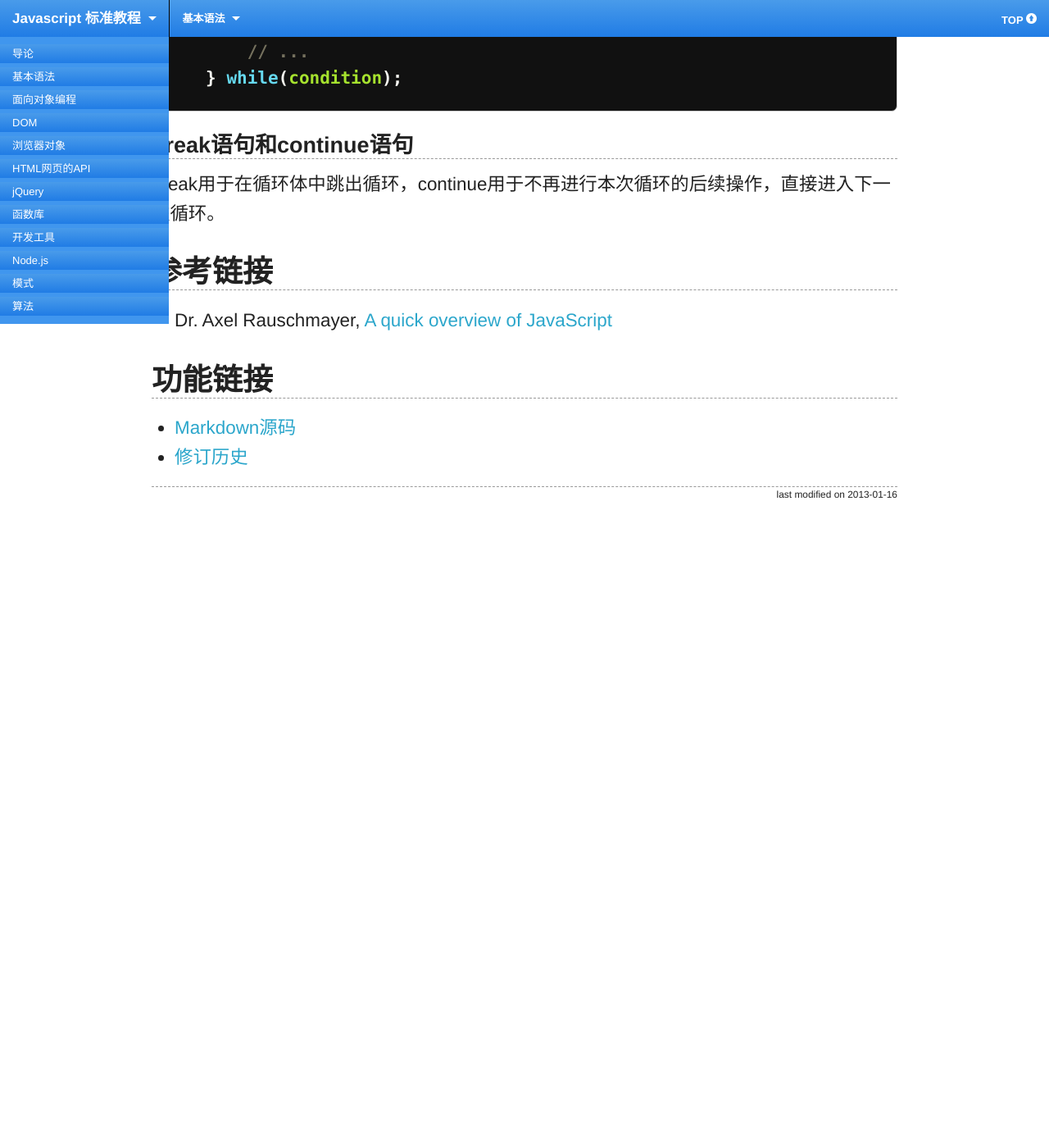
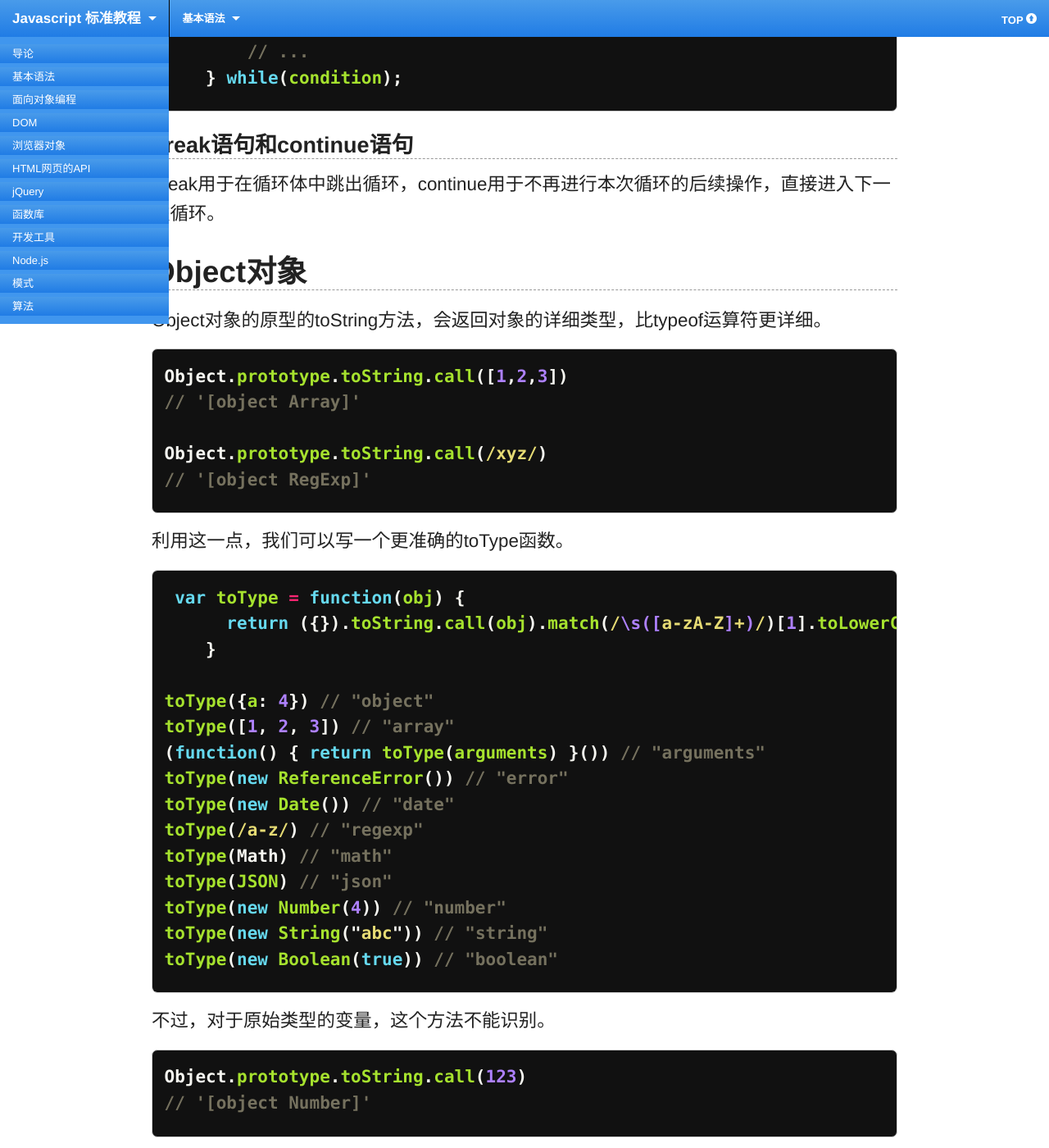
Before and after one commit to ruanyf/jstutorial, a Jekyll site: the page built from grammar/basic.md, in a window 1280 px wide and 1400 px high, scrolled down 10969 px. Shown: the whole window at 82% size. Built offline with Jekyll 4.4.1, drawn with Linux system fonts in a browser that asks for light colours; Markdown is read by kramdown in place of the engine named in the settings; before the commit the page ends 11599 px from its top, so only the background shows below that; some of the changed text lies outside the part shown.

Commit message:
add grammar/basic/Object

```diff
--- a/grammar/basic.md
+++ b/grammar/basic.md
@@ -3,7 +3,7 @@ title: 语法概述
 layout: page
 category: grammar
 date: 2012-12-14
-modifiedOn: 2013-01-16
+modifiedOn: 2013-01-17
 ---
 
 ## 注释
@@ -435,6 +435,52 @@ do...while循环与while循环类似，唯一的区别就是先运行一次循
 
 break用于在循环体中跳出循环，continue用于不再进行本次循环的后续操作，直接进入下一次循环。
 
+## Object对象
+
+Object对象的原型的toString方法，会返回对象的详细类型，比typeof运算符更详细。
+
+{% highlight javascript %}
+
+Object.prototype.toString.call([1,2,3])
+// '[object Array]'
+
+Object.prototype.toString.call(/xyz/)
+// '[object RegExp]'
+
+{% endhighlight %}
+
+利用这一点，我们可以写一个更准确的toType函数。
+
+{% highlight javascript %}
+
+ var toType = function(obj) {
+      return ({}).toString.call(obj).match(/\s([a-zA-Z]+)/)[1].toLowerCase()
+    }
+
+toType({a: 4}) // "object"
+toType([1, 2, 3]) // "array"
+(function() { return toType(arguments) }()) // "arguments"
+toType(new ReferenceError()) // "error"
+toType(new Date()) // "date"
+toType(/a-z/) // "regexp"
+toType(Math) // "math"
+toType(JSON) // "json"
+toType(new Number(4)) // "number"
+toType(new String("abc")) // "string"
+toType(new Boolean(true)) // "boolean"
+
+{% endhighlight %}
+
+不过，对于原始类型的变量，这个方法不能识别。
+
+{% highlight javascript %}
+
+Object.prototype.toString.call(123)
+// '[object Number]'
+
+{% endhighlight %}
+
 ## 参考链接
 
 - Dr. Axel Rauschmayer, [A quick overview of JavaScript](http://www.2ality.com/2011/10/javascript-overview.html)
+- Dr. Axel Rauschmayer, [Improving the JavaScript typeof operator](http://www.2ality.com/2011/11/improving-typeof.html)
```
Also changed, not shown: grammar/regex.md (+2 -2 lines).
